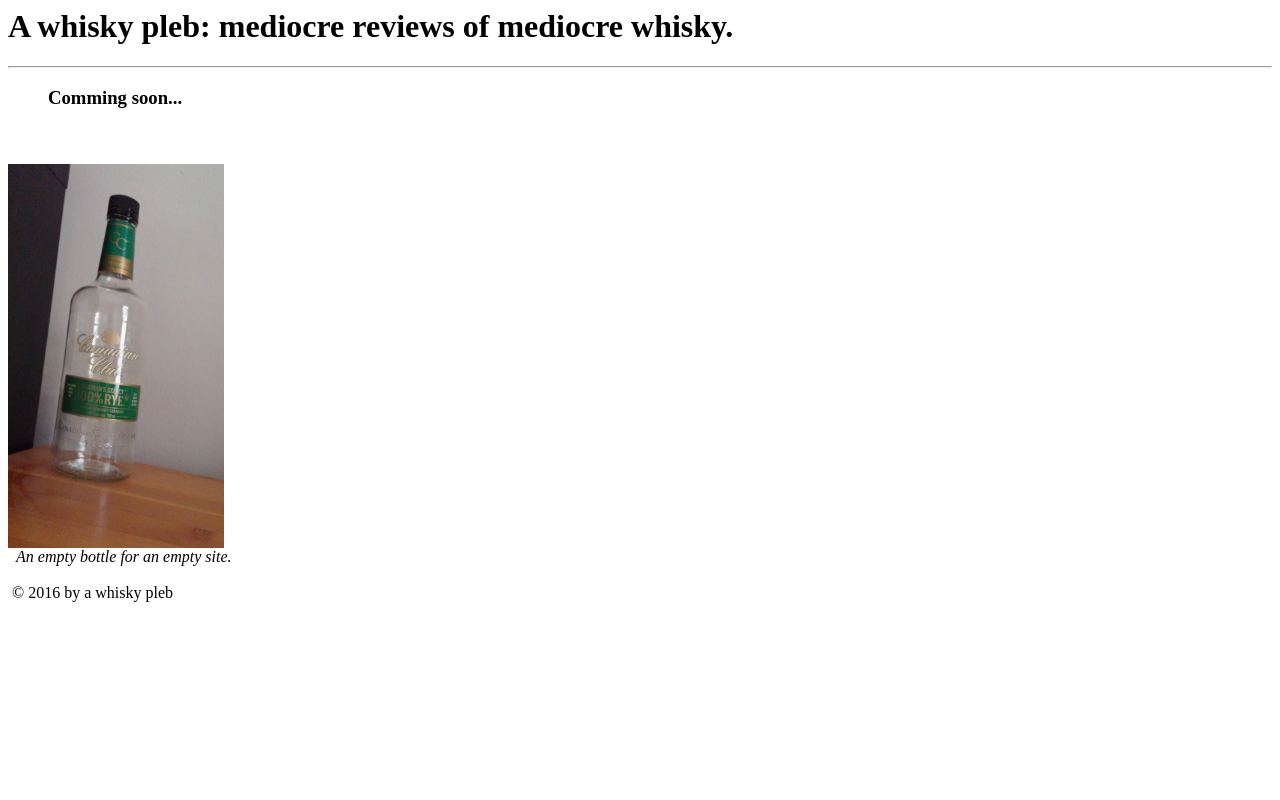
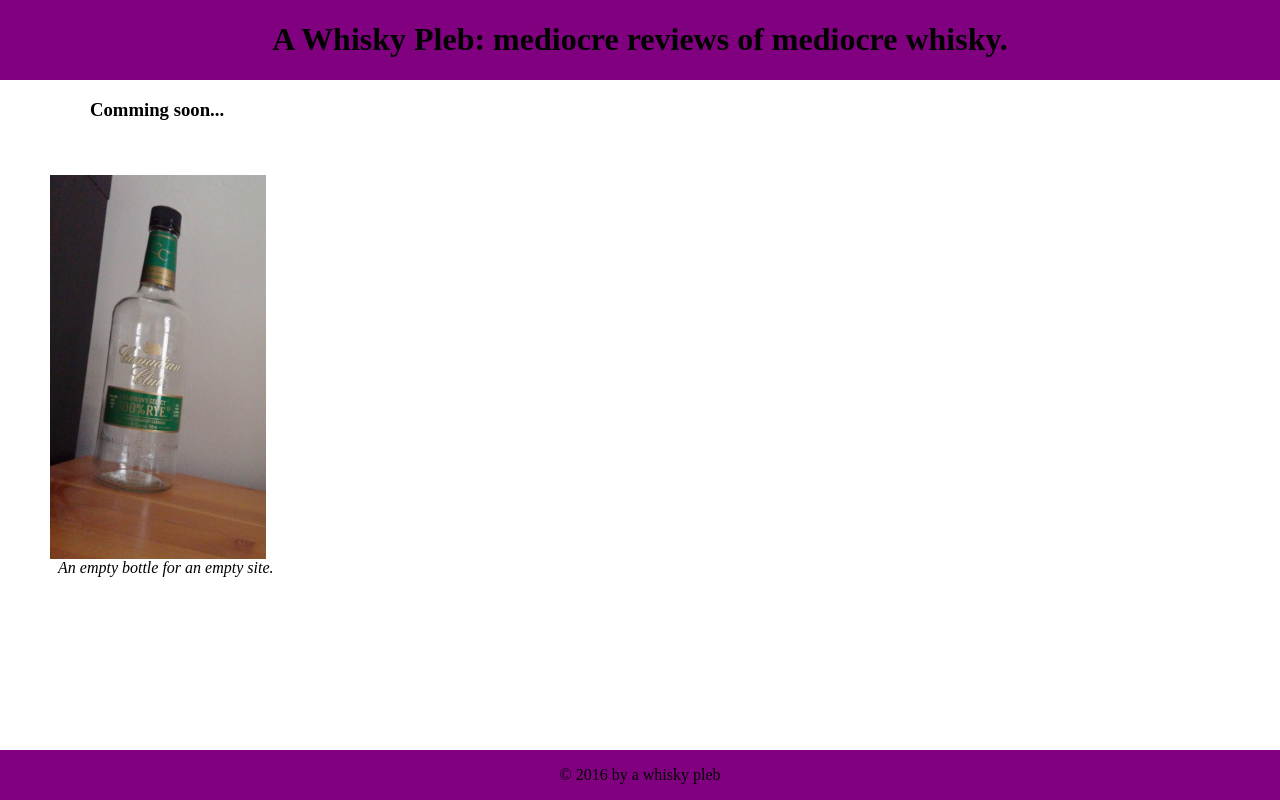
Before and after one commit to kwatmough/kwatmough.github.io, a plain HTML site: page index.html in a window 1280 px wide. Drawn offline with Linux system fonts and the light colour scheme.

Commit message:
added css styling

```diff
--- a/index.html
+++ b/index.html
@@ -1,17 +1,21 @@
 <html>
-	<head>
-		<title>A Whisky Pleb</title>
-	</head>
-	<body>
-		<h1>A whisky pleb: mediocre reviews of mediocre whisky.</h1>
-		<hr>
+<body>
+	<link rel="stylesheet" type="text/css" href="plebstyle.css">
+	<title>A Whisky Pleb</title>
+
+	<div class="header">
+		<h1>A Whisky Pleb: mediocre reviews of mediocre whisky.</h1>
+	</div>
+	<div class="content">
 		<blockquote><h3>Comming soon...<h3></blockquote>
 		<br><br>
 		<img src="empty.jpg" style="width:216;heigth:384;">
 		<br>
 		&nbsp&nbsp<i>An empty bottle for an empty site.</i>
-		<br>
-		<br>
-		 © 2016 by a whisky pleb
-	</body>
+		<br><br>
+	</div>
+	<div class="footer">
+		&copy 2016 by a whisky pleb
+	</div>
+</body>
 </html>
--- /dev/null
+++ b/plebstyle.css
@@ -0,0 +1,27 @@
+.header{
+	position: absolute;
+	top: 0;
+	left: 0;
+	right: 0;
+	background-color: purple;
+	text-align: center;
+}
+
+.content{
+	position:absolute;
+    top: 80px;
+    bottom:50px;
+	left:50px;
+	right:50px;
+    overflow-y:scroll;
+}
+
+.footer{
+	position: absolute;
+	bottom: 0;
+	left: 0;
+	right: 0;
+	padding: 1rem;
+	background-color: purple;
+	text-align: center;
+}
```
